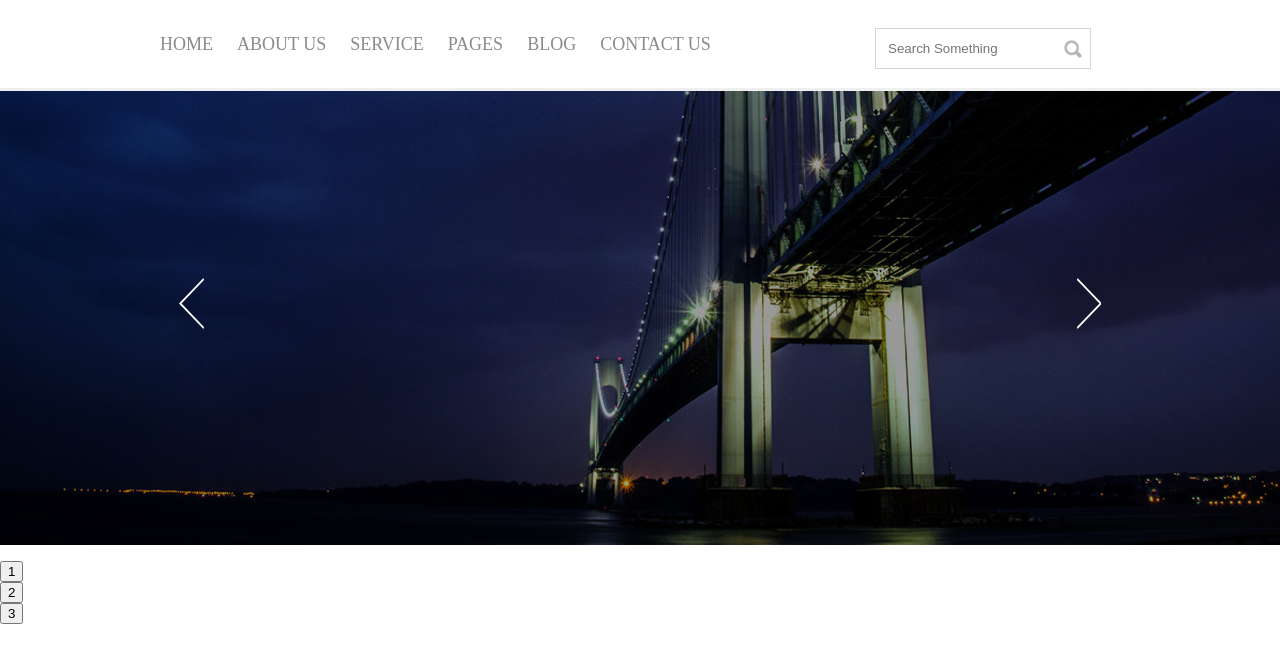
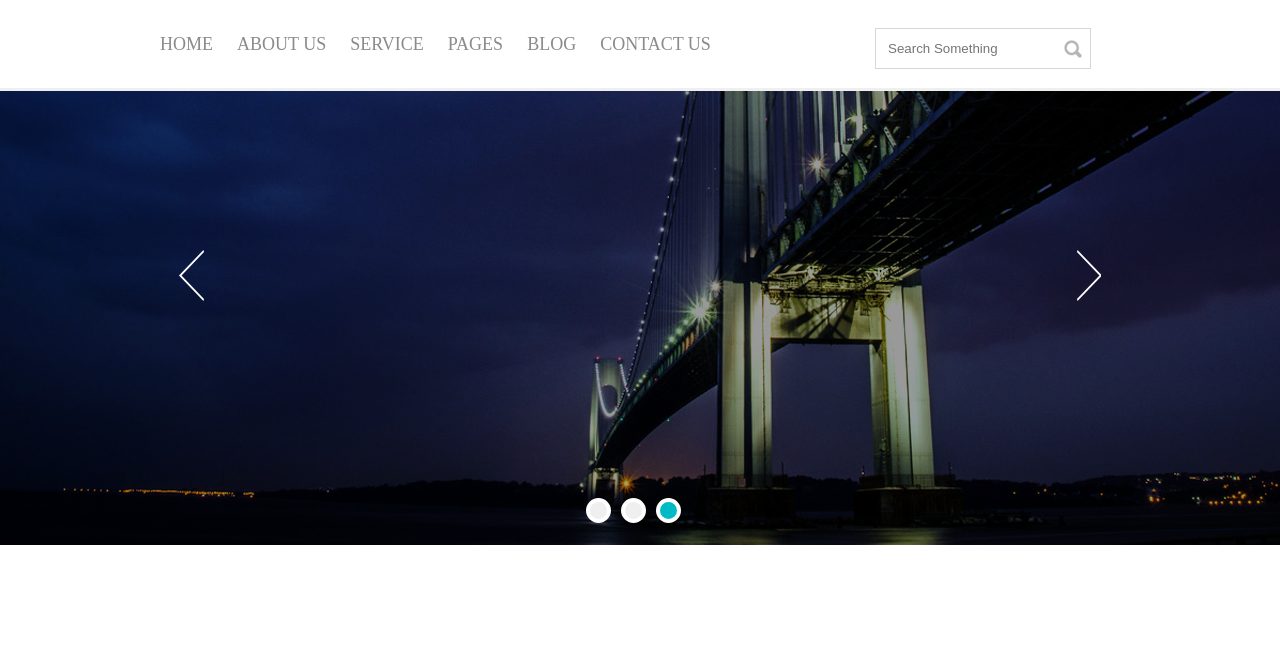
Before and after one commit to brenekat/my-first-repository, a plain HTML site: page site simples so com html, js e css/index.html in a window 1280 px wide. Shown: the part 62-724 px from the top of the page. Drawn offline with nearby package versions, Linux system fonts and the light colour scheme.

Commit message:
Update First.css

```diff
--- a/site simples so com html, js e css/css/First.css
+++ b/site simples so com html, js e css/css/First.css
@@ -108,3 +108,36 @@ button.slick-next {
     top: 35%;
     right: 14%;
 }
+.slick-list {
+    width: 100%!important;
+}
+
+.slick-initialized {
+    overflow: hidden;
+}
+
+.slick-dots li button {
+    font-size: 0px;
+    border: 4px solid #ffffff;
+    width: 25px;
+    height: 25px;
+    border-radius: 50%;
+    cursor: pointer;
+}
+
+.slick-dots li {
+    display: inline-block;
+    padding-left: 10px;
+}
+
+li.slick-active button {
+    background: #00bac6;
+}
+
+.slick-dots {
+    margin: 0 auto;
+    width: 50%;
+    position: absolute;
+    left: 45%;
+    top: 405px;
+}
```
